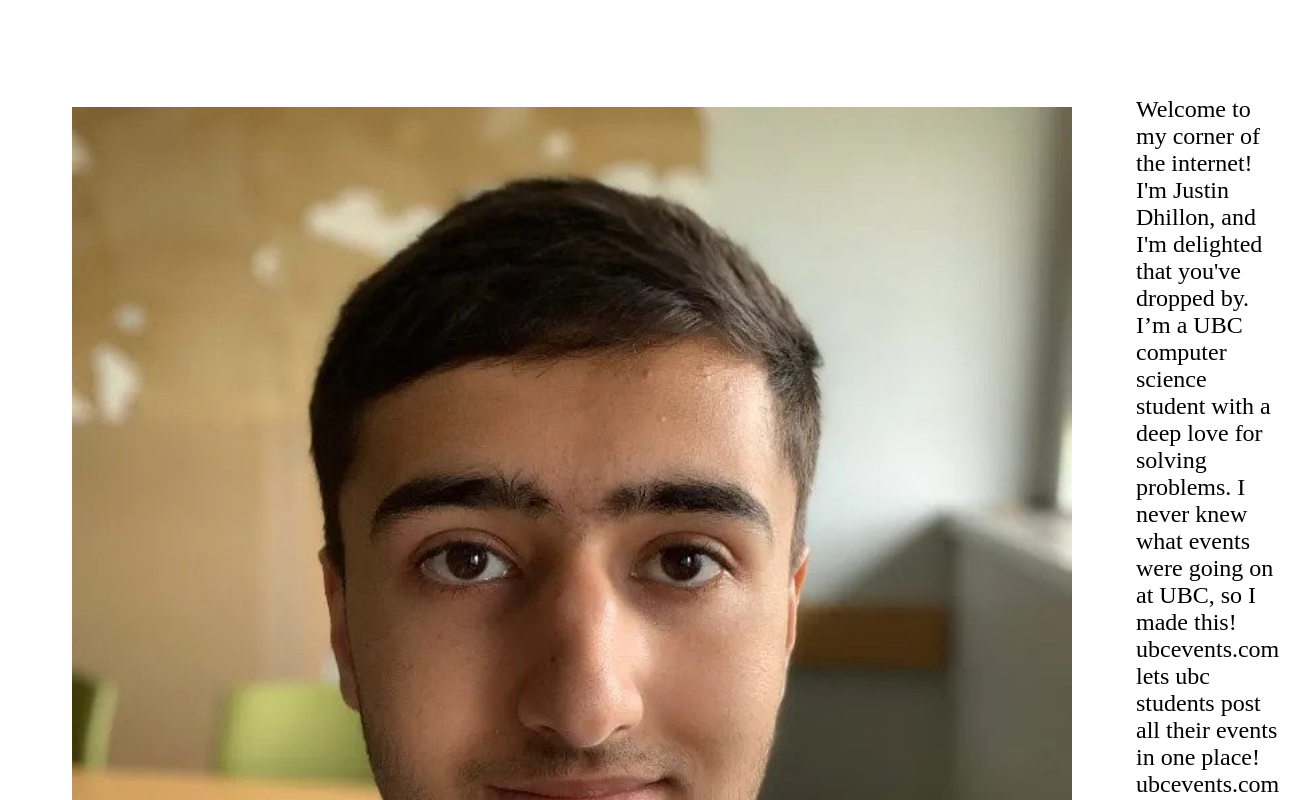
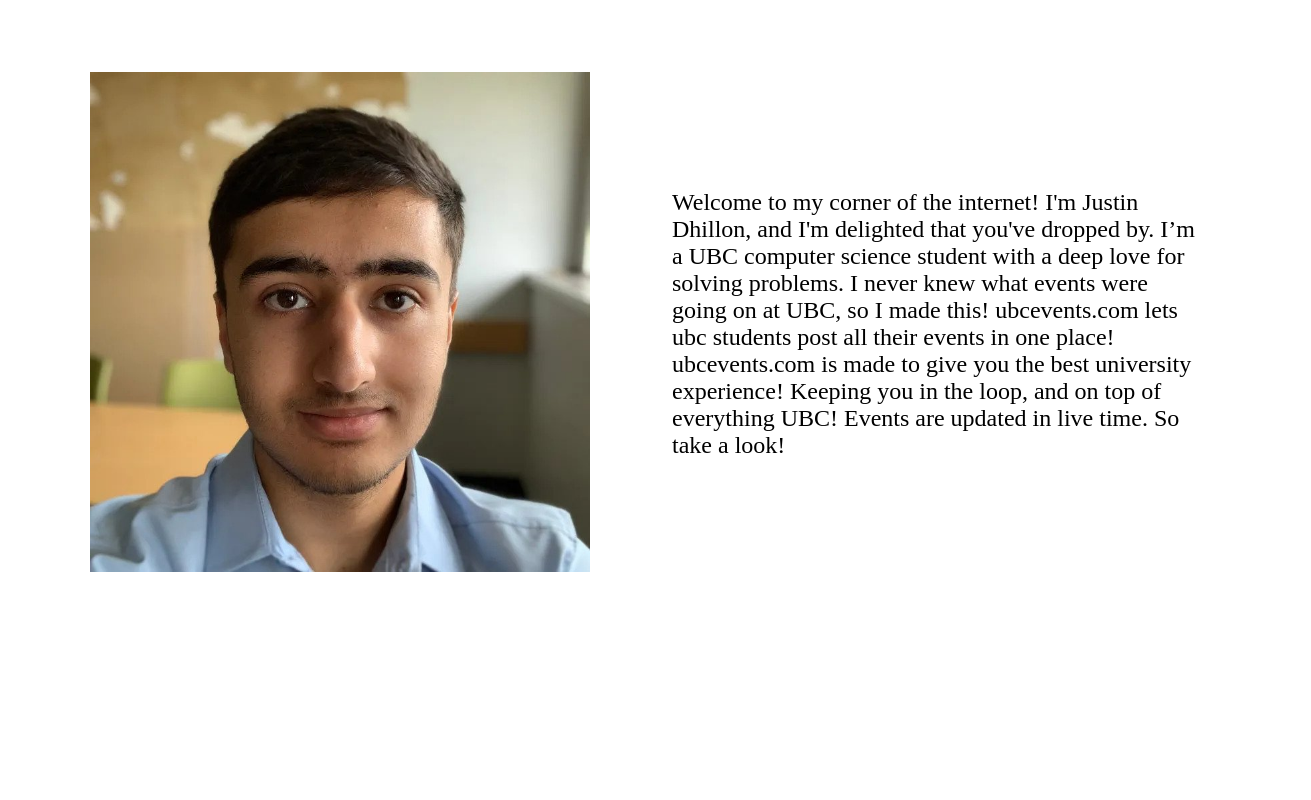
Before and after one commit to justindhillon/ubcevents, a Next.js app: page /about-me/Intro in a window 1280 px wide. Shown: the top 800 px of the page, 1311 px wide, since content can reach past the window. Built offline with nearby package versions, Linux system fonts and the light colour scheme.

Commit message:
modified:   pages/about-me/Intro.tsx

```diff
--- a/pages/about-me/Intro.tsx
+++ b/pages/about-me/Intro.tsx
@@ -7,8 +7,8 @@ const Intro: React.FC = () => {
             <div className="column">
                 <Image
                     src="/images/profile.jpg"
-                    width={1000}
-                    height={1000}
+                    width={500}
+                    height={500}
                     alt="Picture of the author"
                     className={"circle"}
                 />
```
